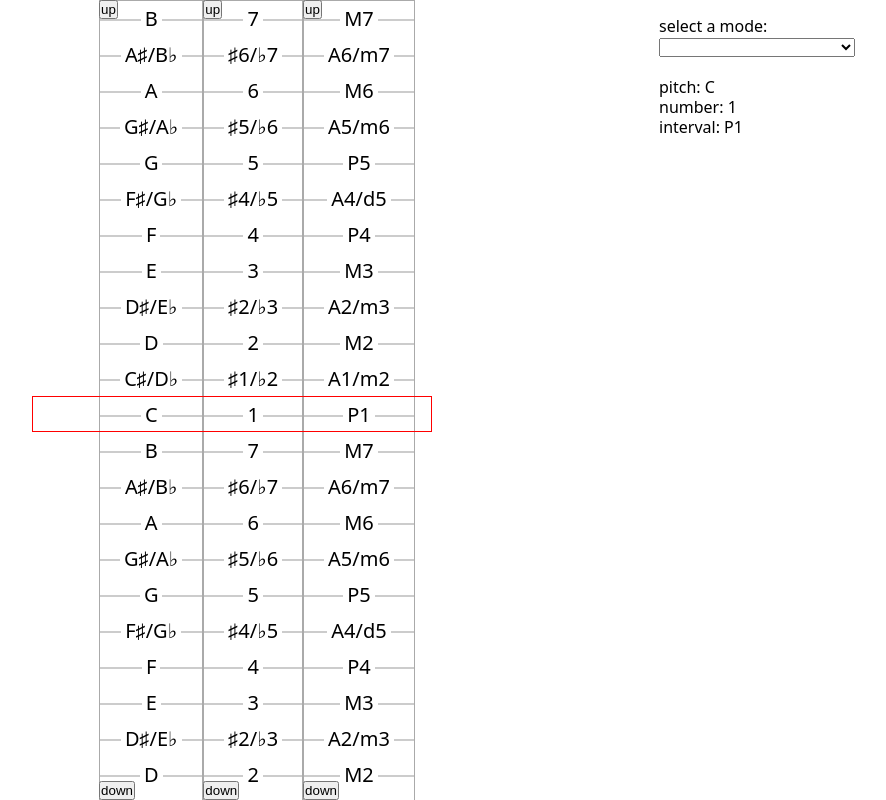
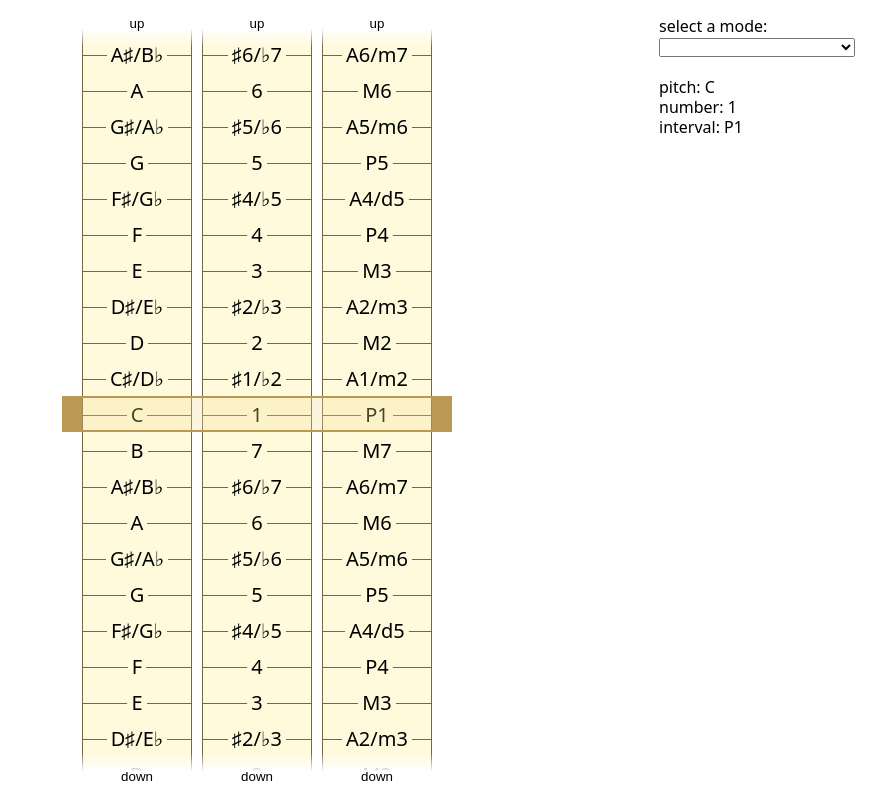
Before and after one commit to katmh/diatonic, a Svelte app: page / in a window 1280 px wide. Shown: the whole page, without its empty margins (285-1171 px from the left). Built offline with nearby package versions, Linux system fonts and the light colour scheme.

Commit message:
style rulers and window

```diff
--- a/src/components/Ruler.svelte
+++ b/src/components/Ruler.svelte
@@ -125,10 +125,23 @@
 <style>
     button {
         position: absolute;
+        width: 100%;
+        z-index: 1;
+        padding: 1rem 0;
+        border: none;
+        background: linear-gradient(
+            rgba(255, 255, 255, 1) 60%,
+            rgba(255, 255, 255, 0)
+        );
     }
 
     #bottom_button {
         bottom: 0;
+        background: linear-gradient(
+            to top,
+            rgba(255, 255, 255, 1) 60%,
+            rgba(255, 255, 255, 0)
+        );
     }
 
     .ruler_container {
@@ -136,18 +149,19 @@
         display: flex;
         flex-direction: column;
         justify-content: space-between;
-    }
-
-    button {
-        z-index: 1;
+        position: relative;
     }
 
     .ruler {
         display: flex;
         flex-direction: column;
         text-align: center;
-        border: 1px solid #aaa;
-        width: min-content;
+        border: 1px solid #776644;
+        width: 110px;
+        position: relative;
+        z-index: 0;
+        margin: 0 5px;
+        background: #fffadc;
     }
 
     .item {
@@ -161,7 +175,7 @@
         display: block;
         position: relative;
         z-index: 1;
-        background: #fff;
+        background: #fffadc;
         padding: 0 0.25rem;
         font: normal 20px/1 system-ui;
         width: max-content;
@@ -173,6 +187,9 @@
         left: 0;
         top: 50%;
         z-index: 0;
-        border: 1px solid #ccc;
+        border-top: 1px solid #776644;
+        border-bottom: none;
+        border-left: none;
+        border-right: none;
     }
 </style>
--- a/src/components/Window.svelte
+++ b/src/components/Window.svelte
@@ -1,11 +1,12 @@
 <script lang="ts">
     import interact from "interactjs";
-    import { windowPosition, rulers, inWindow } from "../stores.js";
+    import { windowPosition, rulers } from "../stores.js";
     import { onMount } from "svelte";
     const interactable = interact(`#window`);
     import itemHeight from "../data/itemHeight.js";
 
-    const windowWidth = Object.keys($rulers).length * 100 + 100; // TODO
+    $: numRulers = Object.keys($rulers).length;
+    $: windowWidth = numRulers * 110 + (numRulers - 1) * 10 + 40;
 
     const moveWindow = (dy, windowElement) => {
         windowPosition.update((position) => position + dy / itemHeight);
@@ -52,10 +53,13 @@
 
 <style>
     #window {
-        border: 1px solid red;
+        border: 2px solid #bb9955;
+        border-right-width: 20px;
+        border-left-width: 20px;
         height: var(--item-height);
         width: var(--window-width);
         position: absolute;
-        margin-left: -50px;
+        z-index: 1;
+        background: rgba(240, 220, 150, 0.3);
     }
 </style>
```
